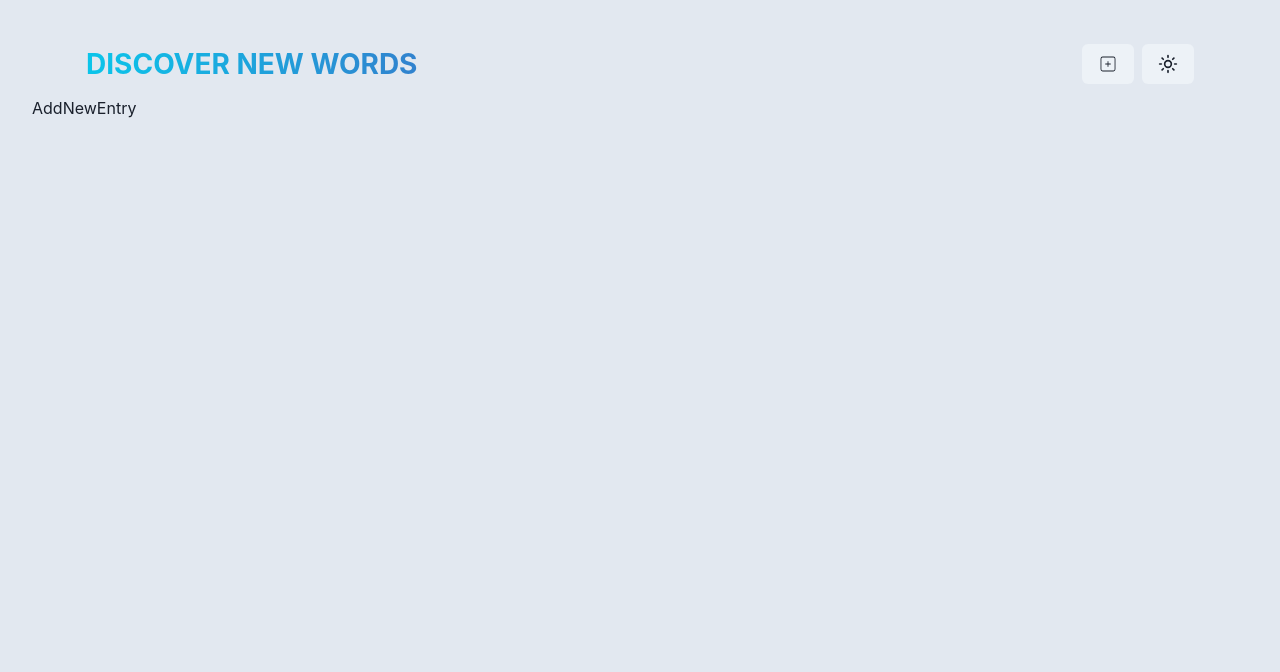
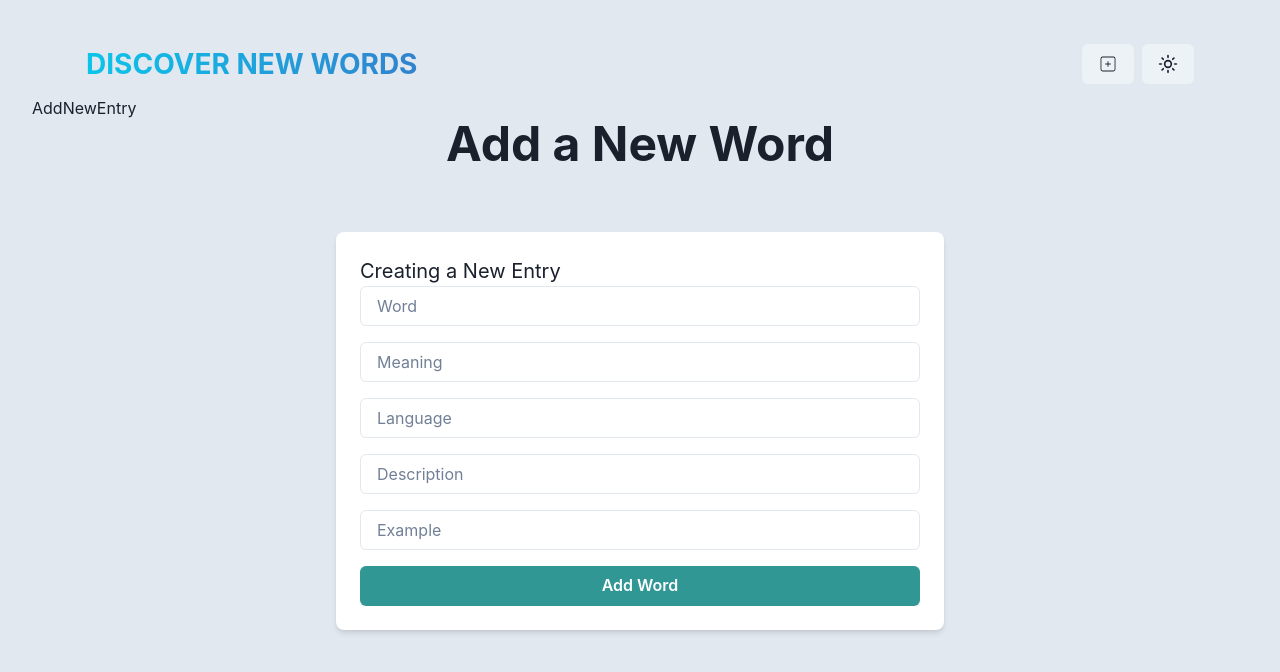
Before and after one commit to TinoCoda/dicovisu, a React (Vite) app in the folder frontend/: page /add in a window 1280 px wide. Shown: the top 672 px of the page. Built offline with nearby package versions, Linux system fonts and the light colour scheme.

Commit message:
edit the page to enable typing new entries

```diff
--- a/frontend/src/pages/AddNewEntry.jsx
+++ b/frontend/src/pages/AddNewEntry.jsx
@@ -1,8 +1,11 @@
 import React from 'react'
 import { useState } from 'react'
 
+import { Box, Container, Text, VStack ,Heading, useColorModeValue, Input, Button, useToast} from "@chakra-ui/react"
+import { useWordStore } from '../store/words'
+
 function AddNewEntry() {
-  const [word, setWord] = useState({
+  const [newWord, setNewWord] = useState({
     word: "",
     meaning: "",
     language:"",
@@ -10,8 +13,108 @@ function AddNewEntry() {
     example: "",
 
   });
+
+  const toast = useToast();
+  const { addWord } = useWordStore();
+
+  const handleAddWord = async () => {
+
+    const { success, message } = await addWord(newWord);
+    setNewWord({
+      word: "",
+      meaning: "",
+      language:"",
+      description: "",
+      example: "",
+    });
+    console.log(success, message);
+
+    if(success){
+      toast({
+        title: "Word added successfully",
+        status: "success",
+        duration: 3000,
+        isClosable: true,
+      });
+    } else {
+      toast({
+        title: "Failed to add word",
+        description: message,
+        status: "error",
+        duration: 3000,
+        isClosable: true,
+      });
+    }
+
+    console.log(newWord);
+  }
+
+
   return (
+    <>
     <div>AddNewEntry</div>
+    <Container maxW={"container.sm"}>
+      <VStack spacing={8}
+      >
+        <Heading as="h1" size="2xl" textAlign={"center"} mb={8} >
+            Add a New Word
+        </Heading>
+        <Box w={"full"} bg={useColorModeValue("white", "gray.800")} p={6} rounded={"lg"} shadow={"md"} >
+                 <Text fontSize="xl">Creating a New Entry</Text>
+                 <VStack spacing={4}>
+                    <Input
+                        placeholder="Word"
+                        name="name"
+                        value={newWord.word}
+                        onChange={(e) => setNewWord({...newWord, name: e.target.value})}
+                    />
+                    <Input
+                        placeholder="Meaning"
+                        name="meaning"
+                        value={newWord.meaning}
+                        onChange={(e) => setNewWord({...newWord, price: e.target.value})}
+                    />
+                    <Input
+                        placeholder="Language"
+                        name="language"
+                        value={newWord.language}
+                        onChange={(e) => setNewWord({...newWord, image: e.target.value})}
+                    />
+                    <Input
+                        placeholder="Description"
+                        name="description"
+                        value={newWord.description}
+                        onChange={(e) => setNewWord({...newWord, image: e.target.value})}
+                    />
+                    <Input
+                        placeholder="Example"
+                        name="example"
+                        value={newWord.example}
+                        onChange={(e) => setNewWord({...newWord, image: e.target.value})}
+                    />
+
+                    <Button
+                        colorScheme="teal"
+                        onClick={handleAddWord}
+                        w={"full"}
+
+                    >
+                        Add Word
+                    </Button>
+                </VStack>
+
+
+
+            </Box>
+
+
+      </VStack>
+
+    </Container>
+
+    </>
+
+
   )
 }
 
--- a/frontend/src/store/words.js
+++ b/frontend/src/store/words.js
@@ -6,7 +6,7 @@ export const useWordStore =create((set) => ({
     setWords: (words) => set({words}),
     addWord: async (word) => {
         if(!word.word || !word.meaning || !word.language){
-            res.status(400).json({ succes:false,message: "Please fill all required fields" });
+            return ({ succes:false,message: "Please fill all required fields" });
         }
         const response = await fetch('/api/words', {
             method: 'POST',
```
